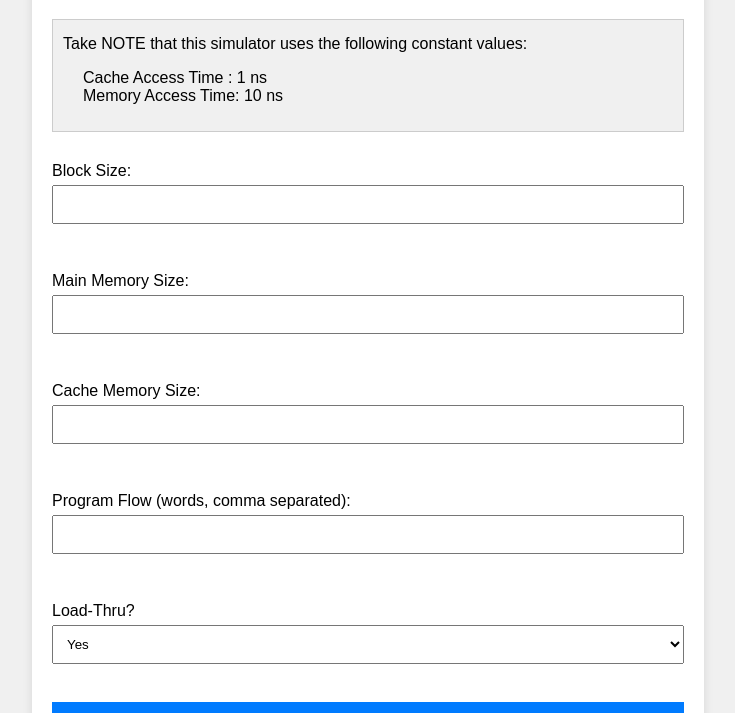
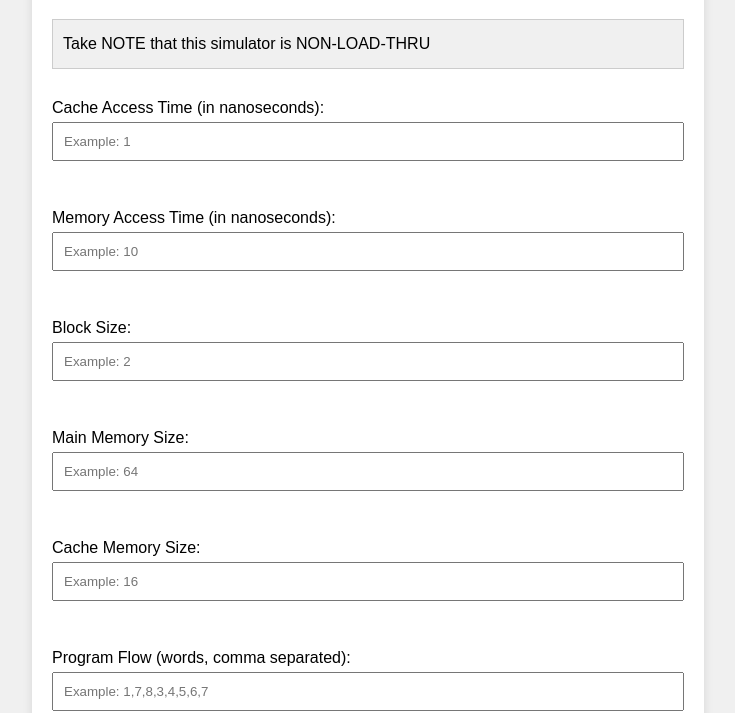
Before and after one commit to vld090/CSARCH2-Simulation-Project, a plain HTML site: page index.html in a window 1280 px wide. Shown: the part 89-802 px from the top of the page, without its empty margins (272-1007 px from the left). Drawn offline with Linux system fonts and the light colour scheme.

Commit message:
Added some input parameters

```diff
--- a/index.html
+++ b/index.html
@@ -12,32 +12,27 @@
 
         <!-- Instructions -->
         <div class="instructions">
-            <p>Take NOTE that this simulator uses the following constant values:</p>
-            <ul>
-                <li>Cache Access Time : 1 ns</li>
-                <li>Memory Access Time: 10 ns</li>
-            </ul>
+            <p>Take NOTE that this simulator is NON-LOAD-THRU</p>
         </div>
 
         <form id="cacheForm">
+            <label for="cacheAccessTime">Cache Access Time (in nanoseconds):</label>
+            <input type="number" id="cacheAccessTime" name="cacheAccessTime" placeholder="Example: 1" required><br>
+
+            <label for="memoryAccessTime">Memory Access Time (in nanoseconds):</label>
+            <input type="number" id="memoryAccessTime" name="memoryAccessTime" placeholder="Example: 10" required><br>
+
             <label for="blockSize">Block Size:</label>
-            <input type="number" id="blockSize" name="blockSize" required><br>
+            <input type="number" id="blockSize" name="blockSize" placeholder="Example: 2" required><br>
 
             <label for="mmSize">Main Memory Size:</label>
-            <input type="number" id="mmSize" name="mmSize" required><br>
+            <input type="number" id="mmSize" name="mmSize" placeholder="Example: 64" required><br>
 
             <label for="cacheSize">Cache Memory Size:</label>
-            <input type="number" id="cacheSize" name="cacheSize" required><br>
+            <input type="number" id="cacheSize" name="cacheSize" placeholder="Example: 16" required><br>
 
             <label for="programFlow">Program Flow (words, comma separated):</label>
-            <input type="text" id="programFlow" name="programFlow" required><br>
-
-            <!-- Load-Thru Dropdown -->
-            <label for="loadThru">Load-Thru?</label>
-            <select id="loadThru" name="loadThru">
-                <option value="Yes">Yes</option>
-                <option value="No">No</option>
-            </select><br>
+            <input type="text" id="programFlow" name="programFlow" placeholder="Example: 1,7,8,3,4,5,6,7" required><br>
 
             <button type="button" onclick="simulateCache()">Simulate</button>
         </form>
```
